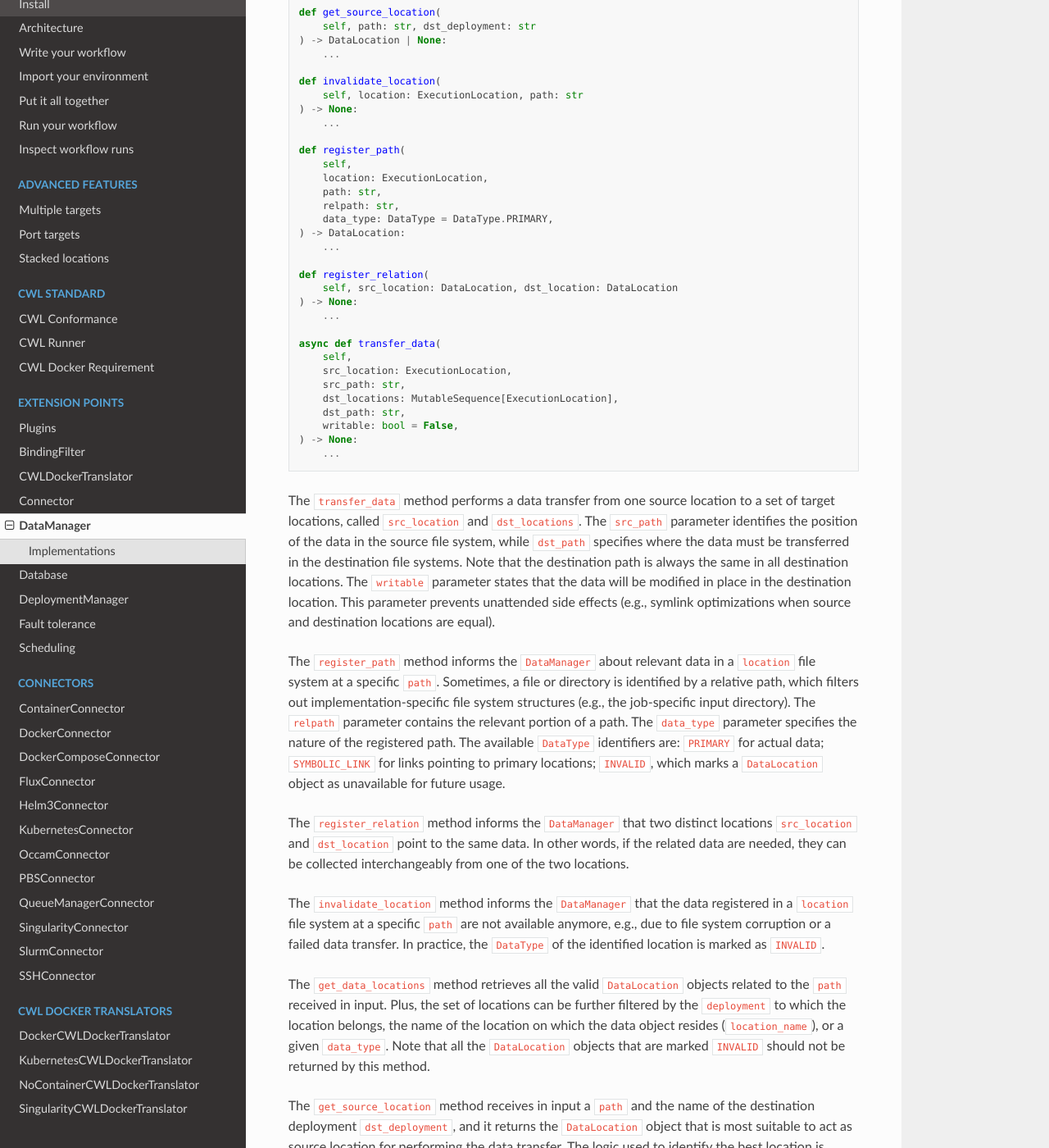
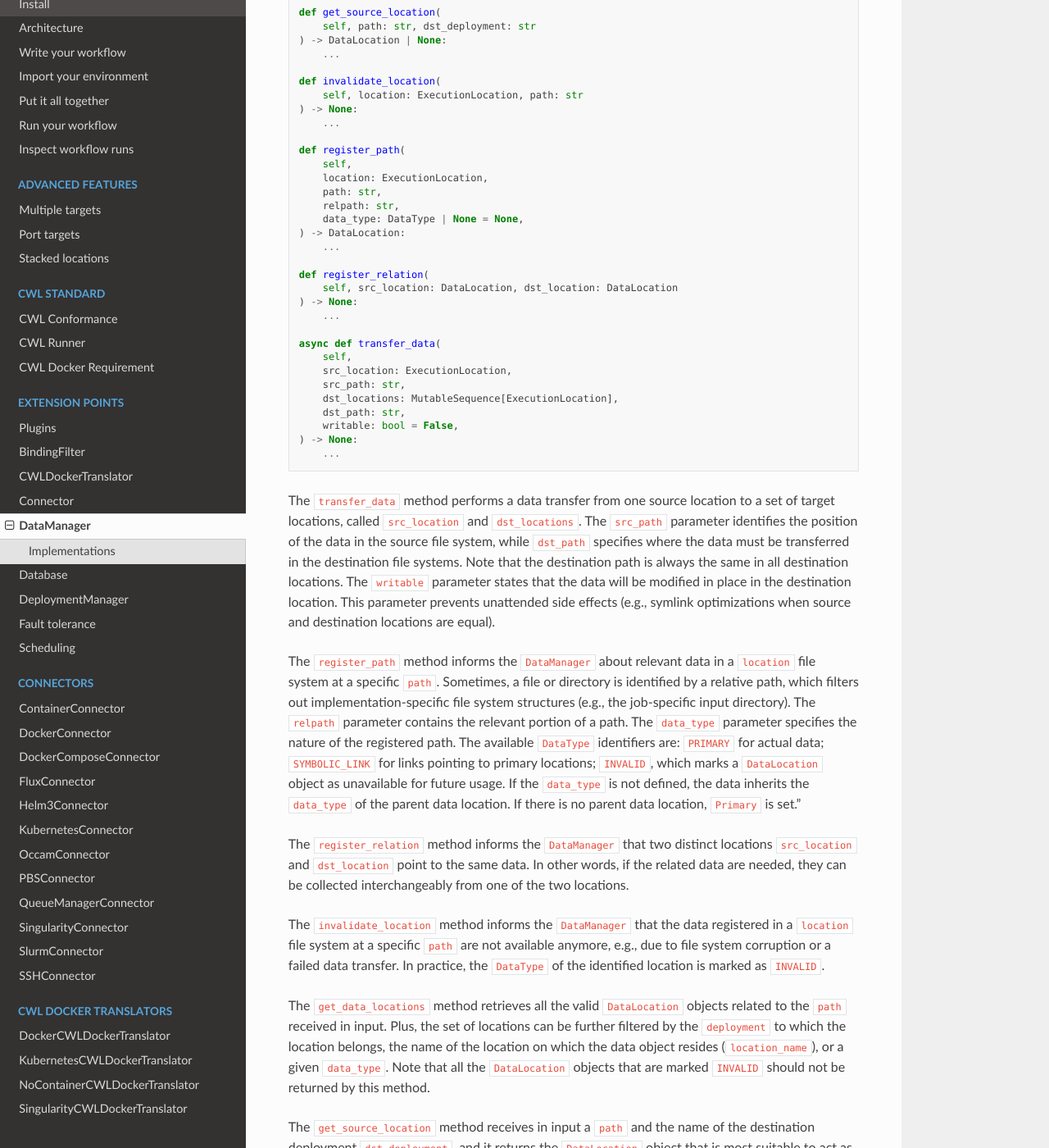
Before and after one commit to alpha-unito/streamflow, a Sphinx documentation site: the page built from docs/source/ext/data-manager.rst, in a window 1280 px wide and 1400 px high, scrolled down 465 px. Shown: the whole window at 82% size. Built offline with Sphinx 7.4.7 and the Read the Docs theme 3.1.0, drawn with Linux system fonts in a browser that asks for light colours.

Commit message:
Updated documentation

```diff
--- a/docs/source/ext/data-manager.rst
+++ b/docs/source/ext/data-manager.rst
@@ -33,7 +33,7 @@ The ``DataManager`` interface performs data transfers to and from remote executi
         location: ExecutionLocation,
         path: str,
         relpath: str,
-        data_type: DataType = DataType.PRIMARY,
+        data_type: DataType | None = None,
     ) -> DataLocation:
         ...
 
@@ -54,7 +54,7 @@ The ``DataManager`` interface performs data transfers to and from remote executi
 
 The ``transfer_data`` method performs a data transfer from one source location to a set of target locations, called ``src_location`` and ``dst_locations``. The ``src_path`` parameter identifies the position of the data in the source file system, while ``dst_path`` specifies where the data must be transferred in the destination file systems. Note that the destination path is always the same in all destination locations. The ``writable`` parameter states that the data will be modified in place in the destination location. This parameter prevents unattended side effects (e.g., symlink optimizations when source and destination locations are equal).
 
-The ``register_path`` method informs the ``DataManager`` about relevant data in a ``location`` file system at a specific ``path``. Sometimes, a file or directory is identified by a relative path, which filters out implementation-specific file system structures (e.g., the job-specific input directory). The ``relpath`` parameter contains the relevant portion of a path. The ``data_type`` parameter specifies the nature of the registered path. The available ``DataType`` identifiers are: ``PRIMARY`` for actual data; ``SYMBOLIC_LINK`` for links pointing to primary locations; ``INVALID``, which marks a ``DataLocation`` object as unavailable for future usage.
+The ``register_path`` method informs the ``DataManager`` about relevant data in a ``location`` file system at a specific ``path``. Sometimes, a file or directory is identified by a relative path, which filters out implementation-specific file system structures (e.g., the job-specific input directory). The ``relpath`` parameter contains the relevant portion of a path. The ``data_type`` parameter specifies the nature of the registered path. The available ``DataType`` identifiers are: ``PRIMARY`` for actual data; ``SYMBOLIC_LINK`` for links pointing to primary locations; ``INVALID``, which marks a ``DataLocation`` object as unavailable for future usage. If the ``data_type`` is not defined, the data inherits the ``data_type`` of the parent data location. If there is no parent data location, ``Primary`` is set."
 
 The ``register_relation`` method informs the ``DataManager`` that two distinct locations ``src_location`` and ``dst_location`` point to the same data. In other words, if the related data are needed, they can be collected interchangeably from one of the two locations.
 
```
Also changed, not shown: 2 other files.
